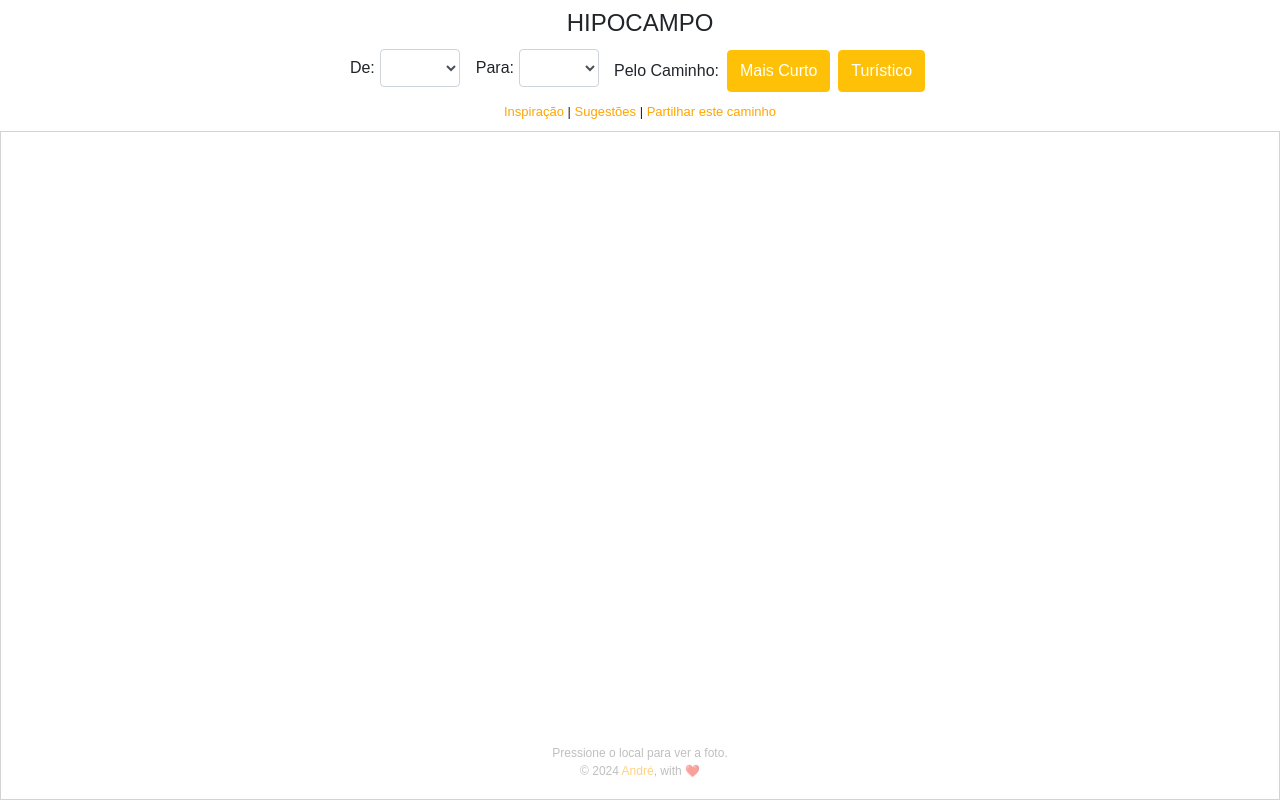
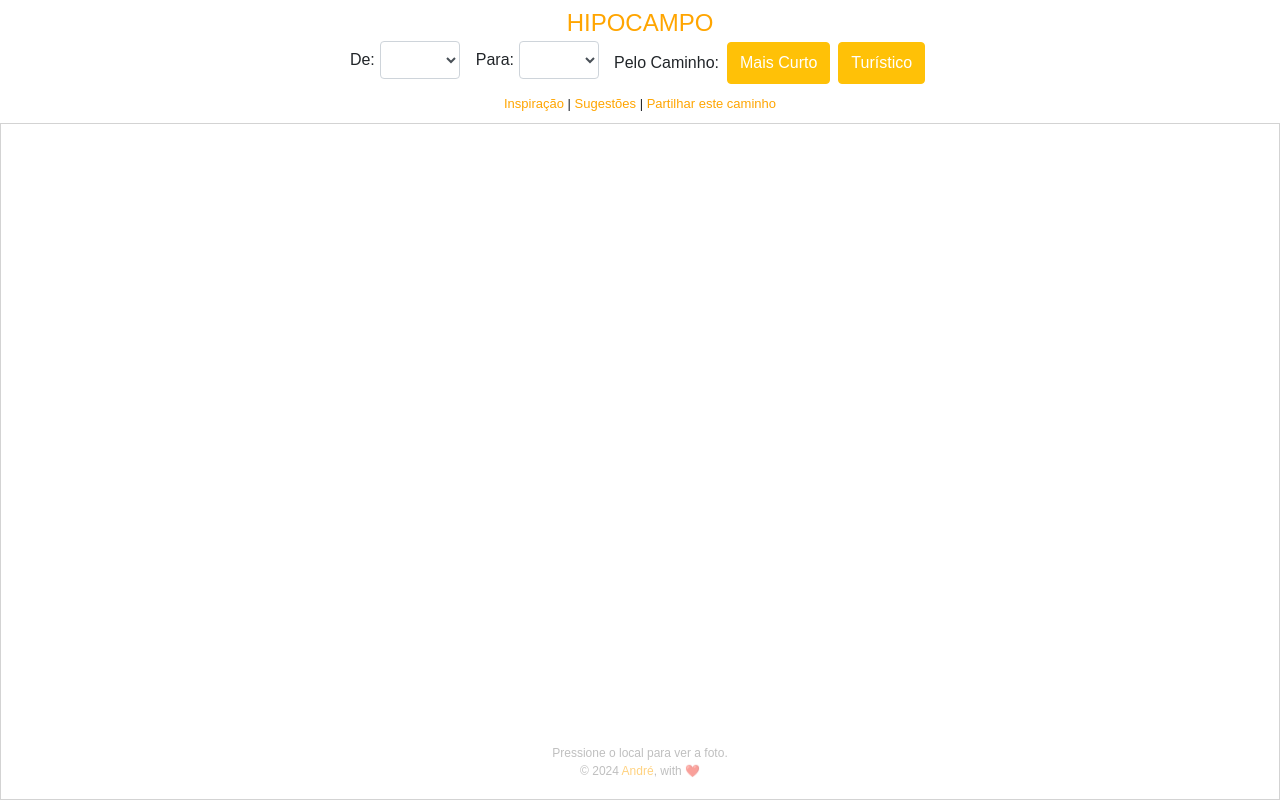
Before and after one commit to andrefrsilva/hipocampo, a plain HTML site: page index.html in a window 1280 px wide. Drawn offline with nearby package versions, Linux system fonts and the light colour scheme; no server answers.

Commit message:
Update index.html

```diff
--- a/index.html
+++ b/index.html
@@ -1,6 +1,6 @@
 <head>
     <meta charset="UTF-8">
-    <title>HIPOCAMPO</title>
+    <title>HIPOCAMPO v0.1</title>
     <link rel="icon" type="image/png" href="https://i.postimg.cc/cL3HJPY6/android-chrome-192x192.png">
     <meta property="og:title" content="Hipocampo">
     <meta property="og:description" content="Encontre o caminho sem chatear o segurança.">
@@ -234,8 +234,9 @@ a:hover {
         <!-- Title -->
         <div class="row">
             <div class="col-12">
-                <p class="mb-2 text-center" style="font-size: 24px;">HIPOCAMPO</p>
-
+              <center>
+              <a href="https://hipocampo.pt" style="font-size: 24px;">HIPOCAMPO</a>
+              </center>
             </div>
         </div>
         <!-- Controls -->
```
